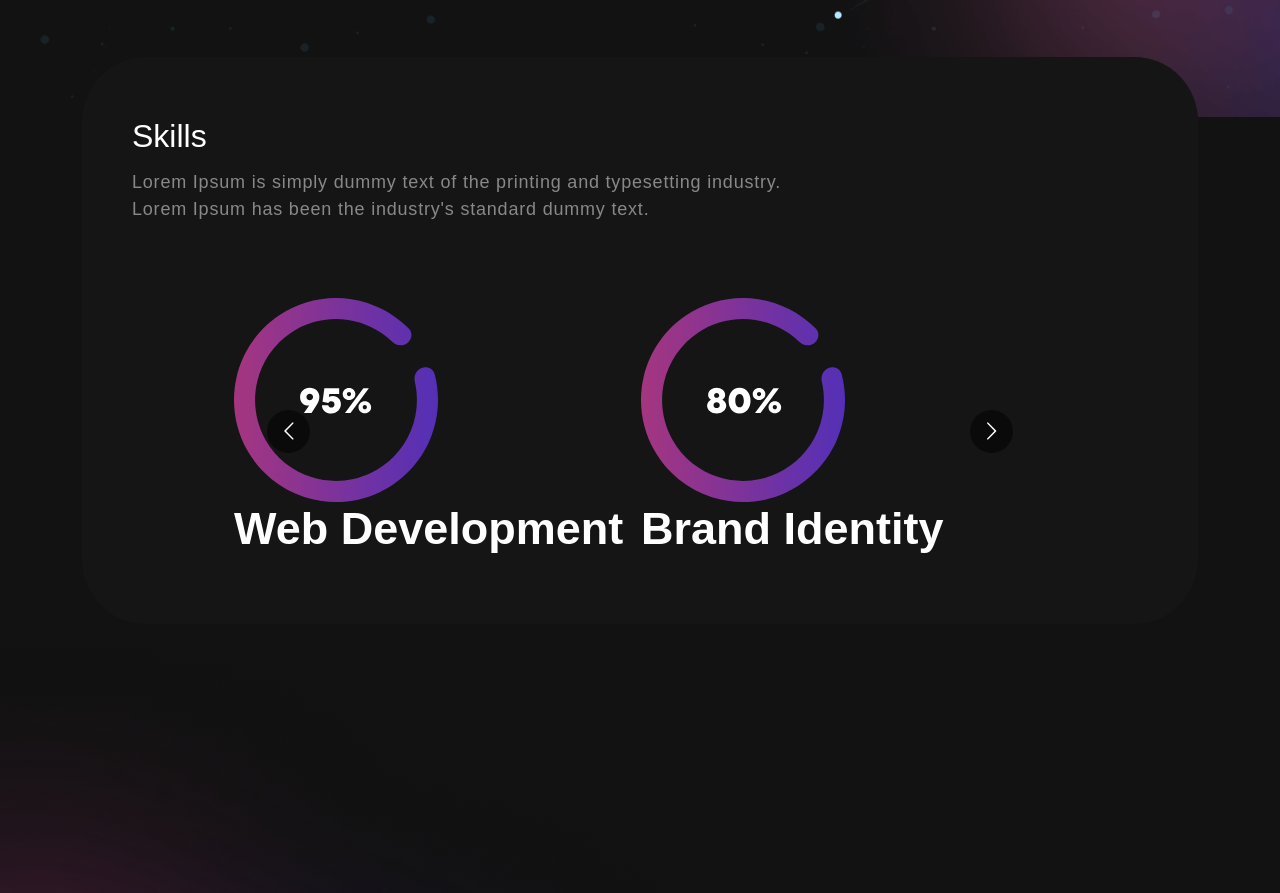
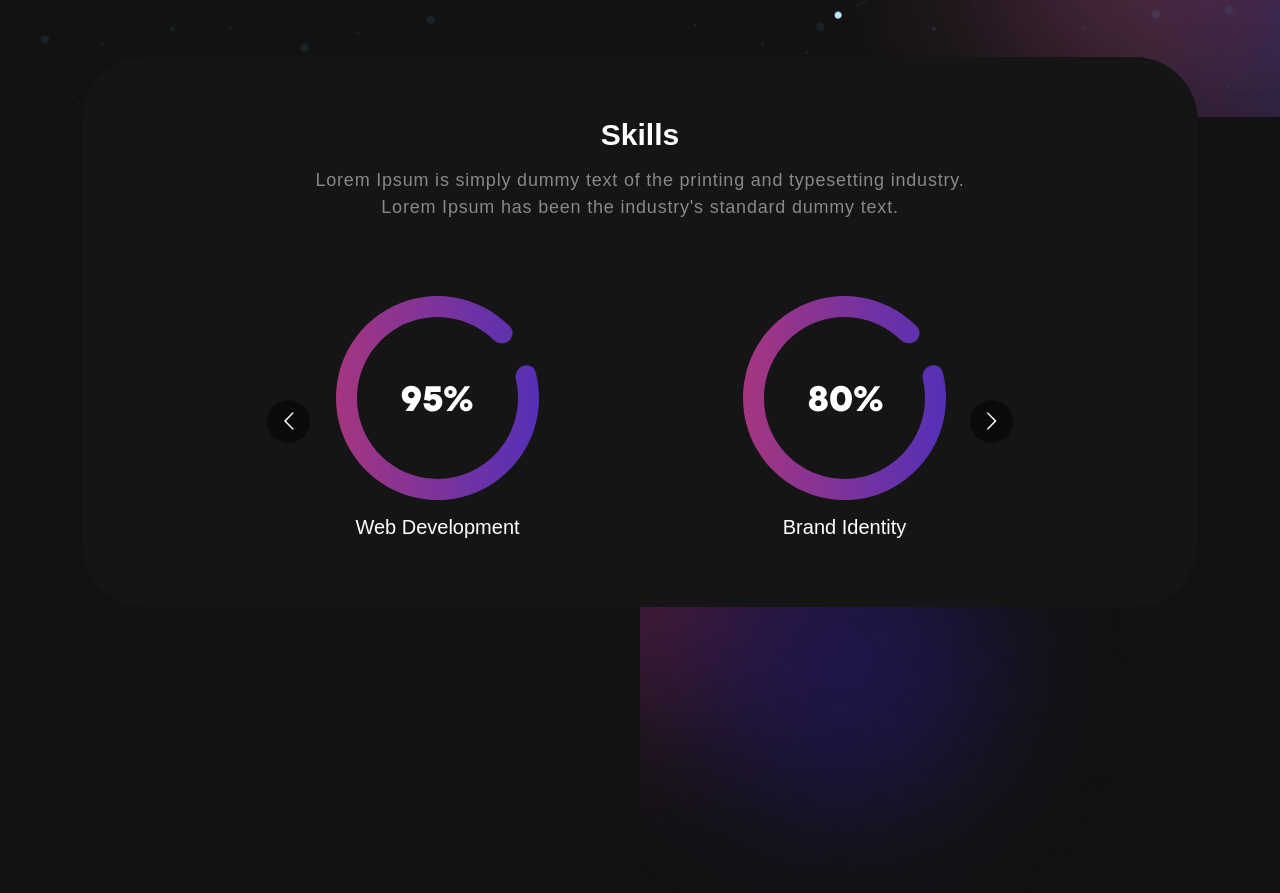
Before and after one commit to Anooshashraf/React-projects, a React (Vite) app in the folder Portfolio/: page / in a window 1280 px wide. Shown: the part 857-1750 px from the top of the page. Built offline with nearby package versions, Linux system fonts and the light colour scheme; a web font is replaced by a local one.

Commit message:
skills CSS changes

```diff
--- a/Portfolio/src/App.css
+++ b/Portfolio/src/App.css
@@ -314,6 +314,7 @@
 .skill{
  padding: 0 0 50px 0;
  position: relative;
+ text-align: center;
 
 }
 .skill-bx{
@@ -324,14 +325,15 @@
   margin-top: -60px;
 
 }
-.skill h5{
-  font-size: 45px;
+.skill h2{
+  font-size: 30px;
   font-weight: 700;
 }
 .skill p{
   color: #888888;
   font-size: 18px;
   letter-spacing: 0.8px;
+  text-align: center;
   line-height: 1.5em;
   margin: 14px 0 75px 0;
 }
@@ -341,3 +343,16 @@
   margin: 0 auto;
   position: relative;
 }
+
+.skill-slider .item img{
+  width: 50%;
+  margin: 0 auto 15px auto;
+
+}
+.background-image-left{
+  top: 28%;
+  position: absolute;
+  bottom: 0;
+  width: 40%;
+  z-index: -4;
+}
```
